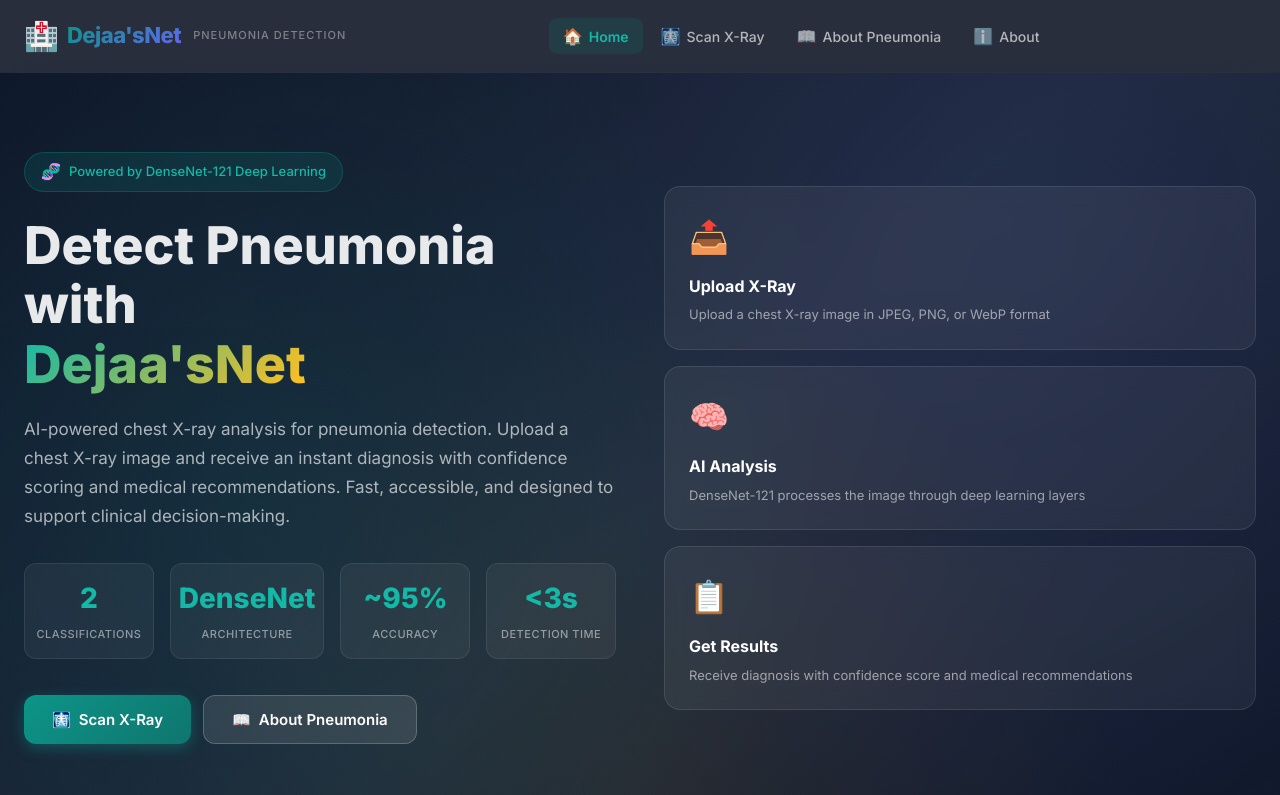
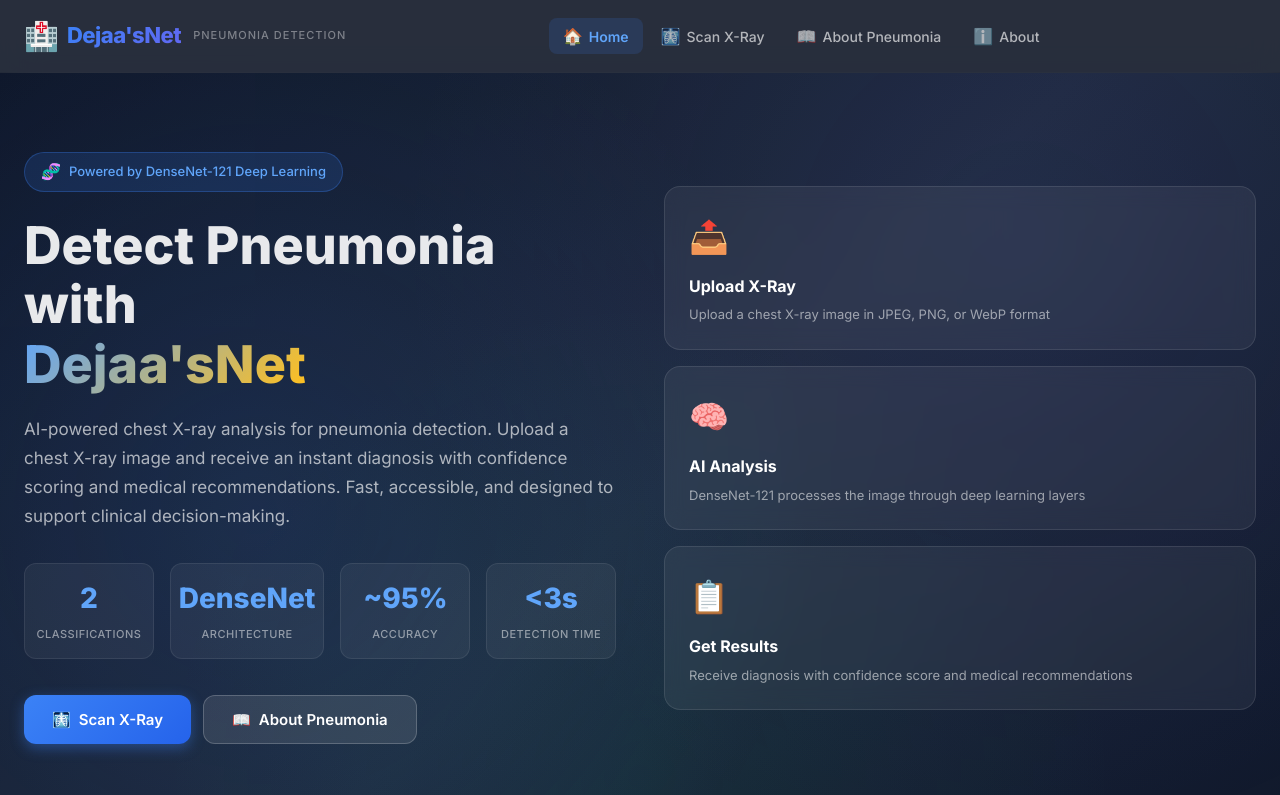
Before and after one commit to Alyan5/DejaasNet, a React (Vite) app in the folder Frontend/: page / in a window 1280 px wide. Shown: the top 795 px of the page. Built offline with nearby package versions, Linux system fonts and the light colour scheme; no server answers.

Commit message:
color changes

```diff
--- a/Frontend/src/App.css
+++ b/Frontend/src/App.css
@@ -2,29 +2,29 @@
    Dejaa'sNet - Global Styles
    ============================================ */
 :root {
-  --primary: #0d9488;
-  --primary-dark: #0f766e;
-  --primary-light: #14b8a6;
-  --primary-50: #f0fdfa;
-  --primary-100: #ccfbf1;
-  --secondary: #6366f1;
-  --secondary-dark: #4f46e5;
-  --accent: #f59e0b;
-  --accent-light: #fbbf24;
-  --success: #22c55e;
-  --danger: #ef4444;
-  --warning: #f97316;
-
-  --gray-50: #f9fafb;
-  --gray-100: #f3f4f6;
-  --gray-200: #e5e7eb;
-  --gray-300: #d1d5db;
-  --gray-400: #9ca3af;
-  --gray-500: #6b7280;
-  --gray-600: #4b5563;
-  --gray-700: #374151;
-  --gray-800: #1f2937;
-  --gray-900: #111827;
+  --primary: #3B82F6;
+  --primary-dark: #2563EB;
+  --primary-light: #60A5FA;
+  --primary-50: #EFF6FF;
+  --primary-100: #DBEAFE;
+  --secondary: #6366F1;
+  --secondary-dark: #4F46E5;
+  --accent: #F59E0B;
+  --accent-light: #FBBF24;
+  --success: #10B981;
+  --danger: #EF4444;
+  --warning: #F59E0B;
+
+  --gray-50: #F8FAFC;
+  --gray-100: #F1F5F9;
+  --gray-200: #E2E8F0;
+  --gray-300: #CBD5E1;
+  --gray-400: #94A3B8;
+  --gray-500: #64748B;
+  --gray-600: #475569;
+  --gray-700: #334155;
+  --gray-800: #1E293B;
+  --gray-900: #0F172A;
 
   --font-sans: 'Inter', -apple-system, BlinkMacSystemFont, 'Segoe UI', Roboto, sans-serif;
   --font-mono: 'JetBrains Mono', 'Fira Code', Consolas, monospace;
@@ -182,7 +182,7 @@ body {
 
 .navbar__link--active {
   color: var(--primary-light);
-  background: rgba(13, 148, 136, 0.15);
+  background: rgba(59, 130, 246, 0.15);
   font-weight: 600;
 }
 
@@ -230,8 +230,8 @@ body {
 }
 
 .navbar__status--online .navbar__status-dot {
-  background: #22c55e;
-  box-shadow: 0 0 6px #22c55eaa;
+  background: #10B981;
+  box-shadow: 0 0 6px #10B981aa;
   animation: pulse-dot 2s infinite;
 }
 
@@ -359,9 +359,9 @@ body {
   position: absolute;
   inset: 0;
   background-image:
-    radial-gradient(circle at 20% 50%, rgba(13, 148, 136, 0.15) 0%, transparent 50%),
+    radial-gradient(circle at 20% 50%, rgba(59, 130, 246, 0.15) 0%, transparent 50%),
     radial-gradient(circle at 80% 20%, rgba(99, 102, 241, 0.1) 0%, transparent 50%),
-    radial-gradient(circle at 50% 80%, rgba(245, 158, 11, 0.08) 0%, transparent 50%);
+    radial-gradient(circle at 50% 80%, rgba(16, 185, 129, 0.08) 0%, transparent 50%);
   animation: bgShift 20s ease-in-out infinite alternate;
 }
 
@@ -396,8 +396,8 @@ body {
   align-items: center;
   gap: 8px;
   padding: 6px 16px;
-  background: rgba(13, 148, 136, 0.15);
-  border: 1px solid rgba(13, 148, 136, 0.3);
+  background: rgba(59, 130, 246, 0.15);
+  border: 1px solid rgba(59, 130, 246, 0.3);
   border-radius: 40px;
   font-size: 13px;
   font-weight: 500;
@@ -507,12 +507,12 @@ body {
 .hero__btn--primary {
   background: linear-gradient(135deg, var(--primary), var(--primary-dark));
   color: white;
-  box-shadow: 0 4px 14px rgba(13, 148, 136, 0.4);
+  box-shadow: 0 4px 14px rgba(59, 130, 246, 0.4);
 }
 
 .hero__btn--primary:hover {
   transform: translateY(-2px);
-  box-shadow: 0 6px 20px rgba(13, 148, 136, 0.5);
+  box-shadow: 0 6px 20px rgba(59, 130, 246, 0.5);
 }
 
 .hero__btn--secondary {
@@ -555,7 +555,7 @@ body {
 .hero__feature-card:hover {
   background: rgba(255, 255, 255, 0.1);
   transform: translateX(-4px);
-  border-color: rgba(13, 148, 136, 0.3);
+  border-color: rgba(59, 130, 246, 0.3);
 }
 
 .hero__feature-icon {
@@ -828,14 +828,14 @@ body {
 .btn--primary {
   background: linear-gradient(135deg, var(--primary), var(--primary-dark));
   color: white;
-  box-shadow: 0 2px 8px rgba(13, 148, 136, 0.3);
+  box-shadow: 0 2px 8px rgba(59, 130, 246, 0.3);
   flex: 1;
   justify-content: center;
 }
 
 .btn--primary:hover:not(:disabled) {
   transform: translateY(-1px);
-  box-shadow: 0 4px 12px rgba(13, 148, 136, 0.4);
+  box-shadow: 0 4px 12px rgba(59, 130, 246, 0.4);
 }
 
 .btn--outline {
--- a/Frontend/src/components/ResultCard.jsx
+++ b/Frontend/src/components/ResultCard.jsx
@@ -6,12 +6,12 @@ const ResultCard = ({ result, onReset }) => {
 
   const getRiskColor = (risk) => {
     switch (risk) {
-      case 'Low': return '#22c55e';
-      case 'Low-Moderate': return '#84cc16';
-      case 'Moderate': return '#eab308';
-      case 'Moderate-High': return '#f97316';
-      case 'High': return '#ef4444';
-      default: return '#6b7280';
+      case 'Low': return '#10B981';
+      case 'Low-Moderate': return '#22C55E';
+      case 'Moderate': return '#F59E0B';
+      case 'Moderate-High': return '#F97316';
+      case 'High': return '#EF4444';
+      default: return '#64748B';
     }
   };
 
--- a/Frontend/src/index.css
+++ b/Frontend/src/index.css
@@ -18,7 +18,7 @@ body {
     'Helvetica Neue', Arial, sans-serif;
   -webkit-font-smoothing: antialiased;
   -moz-osx-font-smoothing: grayscale;
-  background-color: #f9fafb;
-  color: #1f2937;
+  background-color: #F8FAFC;
+  color: #1E293B;
   line-height: 1.6;
 }
```
